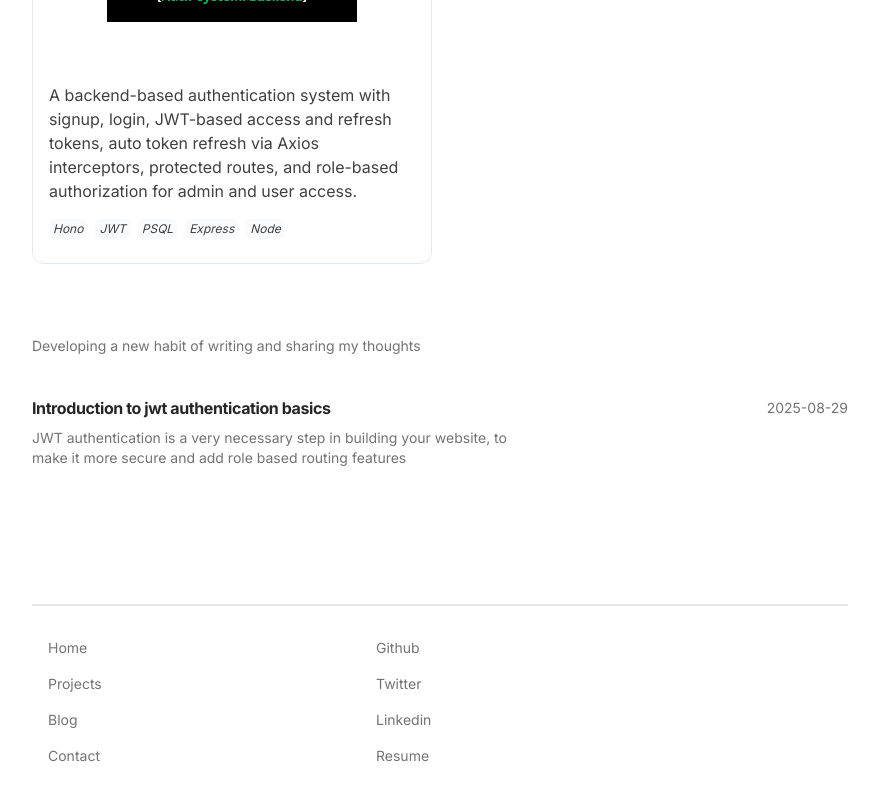
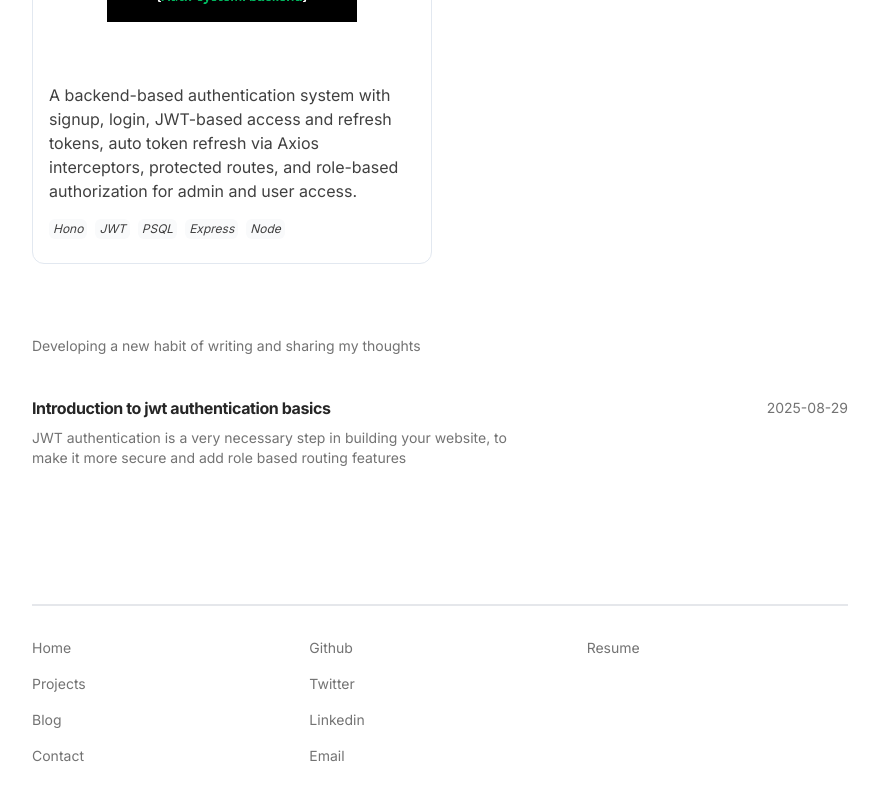
Before and after one commit to Yushank/my-portfolio, a Next.js app: page / in a window 1280 px wide. Shown: the part 952-1752 px from the top of the page, without its empty margins (200-1078 px from the left). Built offline with nearby package versions, Linux system fonts and the light colour scheme.

Commit message:
Removed contact link from navbar. Fixed navlinks layout

```diff
--- a/src/app/layout.tsx
+++ b/src/app/layout.tsx
@@ -27,9 +27,7 @@ export default function RootLayout({
       >
         <Navbar />
         {children}
-        <Container>
-          <NavLinks />
-        </Container>
+        <NavLinks />
       </body>
     </html>
   );
--- a/src/components/navbar/index.tsx
+++ b/src/components/navbar/index.tsx
@@ -16,7 +16,6 @@ export const Navbar = () => {
     { title: "About", href: "/about" },
     { title: "Projects", href: "/projects" },
     { title: "Blogs", href: "/blog" },
-    { title: "Contact", href: "/contact" },
   ];
 
   const [hovered, setHovered] = useState<number | null>(null);
--- a/src/components/navlinks.tsx
+++ b/src/components/navlinks.tsx
@@ -1,5 +1,7 @@
 import Link from "next/link";
+import { title } from "process";
 import React from "react";
+import { Container } from "./container";
 
 export const NavLinks = () => {
   const internalNavLinks = [
@@ -9,17 +11,23 @@ export const NavLinks = () => {
     { title: "Contact", href: "/contact" },
   ];
 
-  const externalNavLinks = [
+  const externalNavLinks1 = [
     { title: "Github", href: "https://github.com/Yushank" },
     { title: "Twitter", href: "https://x.com/YushankKashyap" },
     { title: "Linkedin", href: "https://www.linkedin.com/in/yushank-kashyap/" },
+    { title: "Email", href: "mailto:yushank2001@gmail.com", external: true },
+  ];
+
+  const externalNavLinks2 = [
     { title: "Resume", href: "/assets/resume.pdf", external: true },
   ];
   return (
+    <Container>
       <div className="mx-w-2xl flex w-full flex-col items-start justify-center pt-4 pb-16">
         <hr className="mb-8 w-full border-1 border-gray-200 dark:border-gray-800" />
-      <div className="grid-col-1 grid w-full max-w-2xl gap-4 sm:grid-cols-2">
-        <div className="flex flex-col gap-4 pl-4">
+        <div className="grid-col-1 grid w-full gap-4 sm:grid-cols-3">
+          {/* Internal nav link */}
+          <div className="flex flex-col gap-4">
             {internalNavLinks.map((item, idx) => (
               <Link
                 href={item.href}
@@ -30,8 +38,23 @@ export const NavLinks = () => {
               </Link>
             ))}
           </div>
+          {/* External nav link */}
           <div className="flex flex-col gap-4">
-          {externalNavLinks.map((item, idx) => (
+            {externalNavLinks1.map((item, idx) => (
+              <Link
+                href={item.href}
+                key={idx}
+                target={item.external ? "_blank" : undefined}
+                rel={item.external ? "noopener noreferrer" : undefined}
+                className="text-secondary hover:text-primary text-sm"
+              >
+                <span>{item.title}</span>
+              </Link>
+            ))}
+          </div>
+          {/* External nav link 2 */}
+          <div className="flex flex-col gap-4">
+            {externalNavLinks2.map((item, idx) => (
               <Link
                 href={item.href}
                 key={idx}
@@ -45,5 +68,6 @@ export const NavLinks = () => {
           </div>
         </div>
       </div>
+    </Container>
   );
 };
--- a/src/components/projectCard.tsx
+++ b/src/components/projectCard.tsx
@@ -25,7 +25,7 @@ const ProjectCard = ({
     <Link href={href}>
       <div className="group relative mb-4 flex h-[400px] w-full flex-col justify-between rounded-xl border border-slate-200 hover:scale-[1.04] hover:shadow-lg dark:border-slate-700">
         <div className="relative flex flex-col items-start rounded p-4 dark:border-neutral-800">
-          <div className="flex items-center gap-2">
+          <div className="flex items-center gap-3">
             <h4 className="text-xl font-bold text-neutral-900 dark:bg-neutral-100">
               {title}
             </h4>
```
Lines whose indentation alone changed are shown as unchanged.
